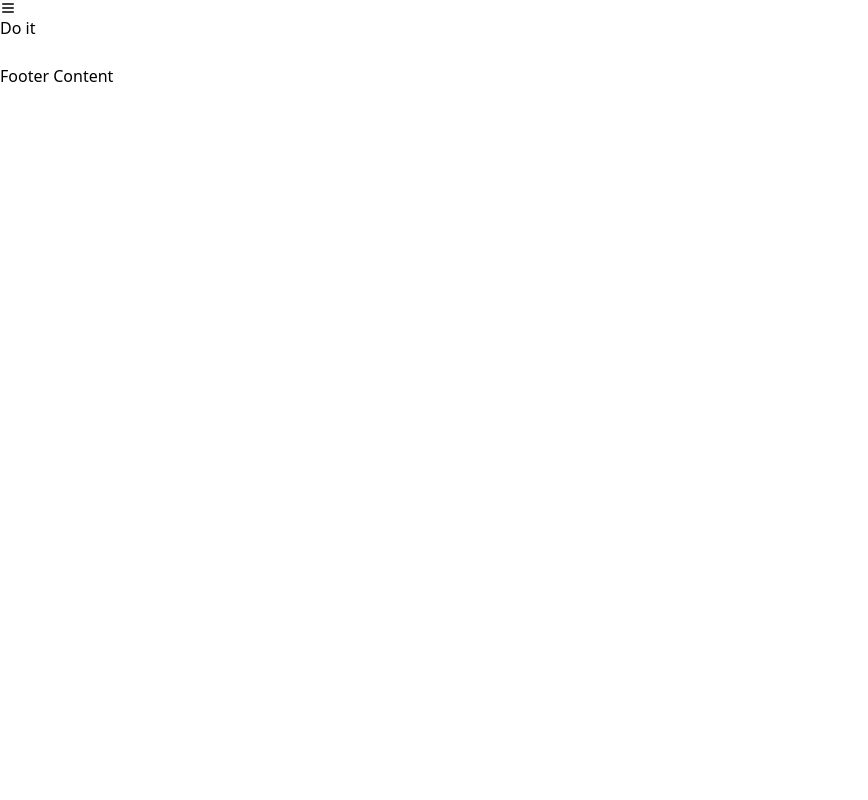
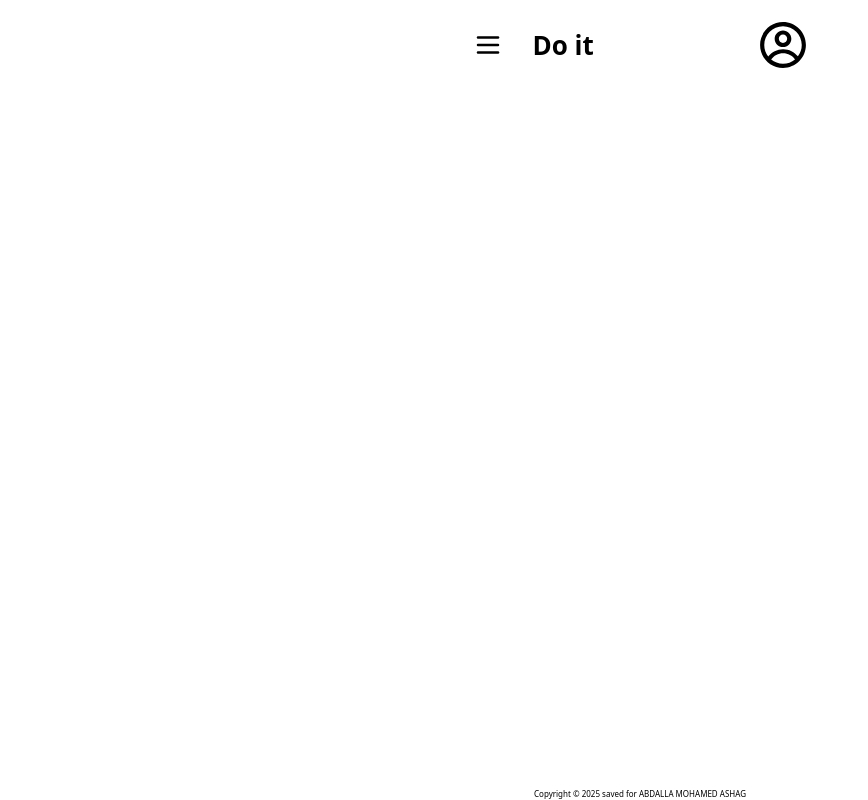
Before and after one commit to ProAbdallaMI/Do-it, a React (Vite) app: page / in a window 1280 px wide. Shown: the whole page, without its empty margins (0-868 px from the left). Built offline with nearby package versions, Linux system fonts and the light colour scheme.

Commit message:
footer and navbar
- add footer with my unique identity
- setup navbar

```diff
--- a/src/App.jsx
+++ b/src/App.jsx
@@ -4,11 +4,11 @@ import Navbar from "./components/Navbar";
 
 function App() {
 	return (
-		<>
+		<div className="flex flex-col h-screen">
 			<Navbar />
 			<List />
 			<Footer />
-		</>
+		</div>
 	);
 }
 
--- a/src/components/Footer.jsx
+++ b/src/components/Footer.jsx
@@ -1,3 +1,9 @@
 export default function Footer() {
-    return ( <footer className="">Footer Content</footer> )
+	return (
+		<footer className="fixed bottom-0 left-0 right-0 text-[8px] text-center">
+			<div>
+				Copyright © 2025 saved for <span>ABDALLA MOHAMED ASHAG</span>
+			</div>
+		</footer>
+	);
 }
--- a/src/components/Navbar.jsx
+++ b/src/components/Navbar.jsx
@@ -1,12 +1,16 @@
+import { CgProfile } from "react-icons/cg";
 import { LuMenu } from "react-icons/lu";
 
 export default function Navbar() {
 	return (
-		<nav className="">
-			<div className="">
-				<LuMenu />
-				<h1>Do it</h1>
+		<nav className="w-[335px] h-[50px] m-auto mt-[20px] flex content-center items-center justify-between">
+			<div className="flex content-center items-center gap-[30px]">
+				<LuMenu className="w-[30px] h-[30px]" />
+				<h1 className="text-[26px] font-bold">Do it</h1>
 			</div>
+            <div className="">
+                <CgProfile className="w-[50px] h-[50px]" />
+            </div>
 		</nav>
 	);
 }
```
